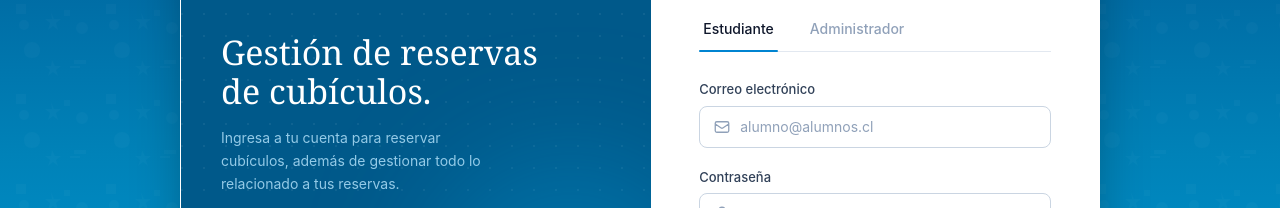
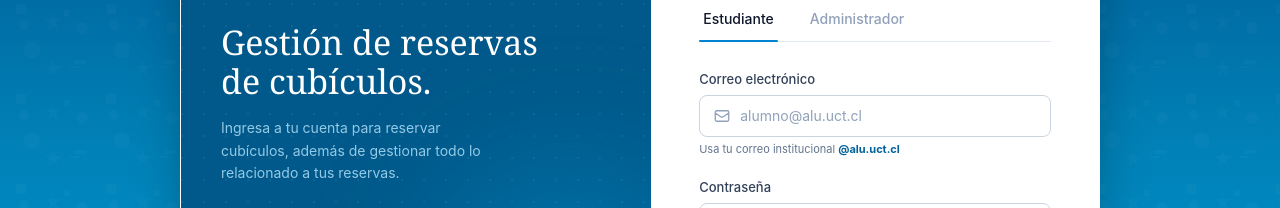
Before and after one commit to sevirodritest21-ui/prototipo, a React (Vite) app in the folder frontend/: page /login in a window 1280 px wide. Shown: the part 284-492 px from the top of the page. Built offline with nearby package versions, Linux system fonts and the light colour scheme; no server answers.

Commit message:
feat(auth): exigir dominio institucional @alu.uct.cl en login de estudiantes

```diff
--- a/frontend/src/pages/Login.jsx
+++ b/frontend/src/pages/Login.jsx
@@ -56,6 +56,10 @@ export default function Login() {
     e.preventDefault();
     if (!form.email || !form.password) {
       setError("Por favor, completa todos los campos.");
+      return;
+    }
+    if (esEstudiante && !form.email.trim().toLowerCase().endsWith("@alu.uct.cl")) {
+      setError("El correo institucional de estudiante debe pertenecer al dominio @alu.uct.cl");
       return;
     }
     setLoading(true);
@@ -215,10 +219,15 @@ export default function Login() {
                   autoComplete="email"
                   value={form.email}
                   onChange={handleChange}
-                  placeholder={esEstudiante ? "alumno@alumnos.cl" : "admin@biblioteca.cl"}
+                  placeholder={esEstudiante ? "alumno@alu.uct.cl" : "admin@biblioteca.cl"}
                   className="w-full pl-10 pr-4 py-2.5 rounded-lg border border-slate-300 bg-white text-slate-900 placeholder:text-slate-400 text-sm outline-none focus:border-slate-500 focus:ring-2 focus:ring-slate-900/5 transition-all"
                 />
               </div>
+              {esEstudiante && (
+                <p className="text-[11px] text-slate-500 mt-1">
+                  Usa tu correo institucional <strong className="text-[#00629B]">@alu.uct.cl</strong>
+                </p>
+              )}
             </div>
 
             {/* Password */}
```
Also changed, not shown: 1 other file (tests, documents, lock files or other folders).
